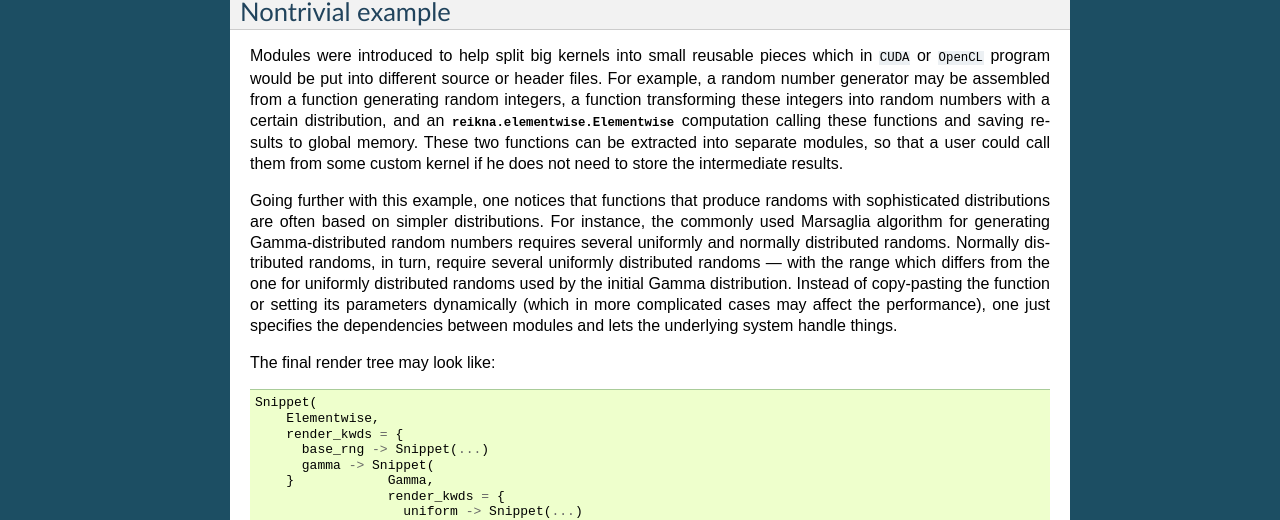
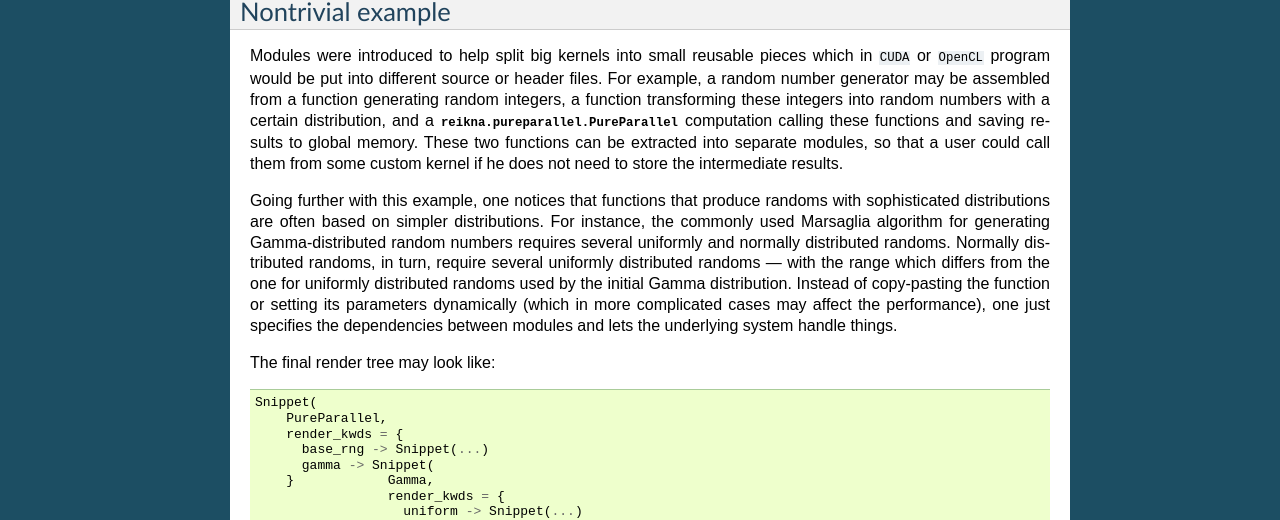
Before and after one commit to fjarri/reikna, a Sphinx documentation site: the page built from doc/source/tutorial-modules.rst, in a window 1280 px wide and 900 px high, scrolled down 3106 px. Shown: the part 213-733 px from the top of the window. Built offline with Sphinx 7.4.7, drawn with Linux system fonts in a browser that asks for light colours; some of the changed text lies outside the part shown.

Commit message:
Documentation changes
Doctests do not work yet

```diff
--- a/doc/source/api/computations.rst
+++ b/doc/source/api/computations.rst
@@ -2,10 +2,10 @@ Computations
 ============
 
 
-Elementwise computations
-------------------------
+Pure parallel computations
+--------------------------
 
-.. automodule:: reikna.elementwise
+.. automodule:: reikna.pureparallel
     :members:
 
 
--- a/doc/source/introduction.rst
+++ b/doc/source/introduction.rst
@@ -168,7 +168,7 @@ Transformations
 ===============
 
 Now imagine that you want to multiply complex matrices, but real and imaginary parts of your data are kept in separate arrays.
-You could create elementwise kernels that would join your data into arrays of complex values, but this would require additional storage and additional calls to GPU.
+You could create additional kernels that would join your data into arrays of complex values, but this would require additional storage and additional calls to GPU.
 Transformation API allows you to connect these transformations to the core computation --- matrix multiplication --- effectively adding the code into the main computation kernel and changing its signature.
 
 Let us change the previous example and connect transformations to it.
--- a/doc/source/tutorial-basic.rst
+++ b/doc/source/tutorial-basic.rst
@@ -35,7 +35,7 @@ The signature can change if a user connects transformations to some parameter vi
 
 All attached transformations form a tree with roots being the base parameters computation has right after creation, and leaves forming the user-visible signature, which the compiled :py:class:`~reikna.core.computation.ComputationCallable` will have.
 
-As an example, let us consider an elementwise computation object with one output, two inputs and a scalar parameter, which performs the calculation ``out = in1 + in2 + param``:
+As an example, let us consider a pure parallel computation object with one output, two inputs and a scalar parameter, which performs the calculation ``out = in1 + in2 + param``:
 
 .. testcode:: transformation_example
 
--- a/doc/source/tutorial-modules.rst
+++ b/doc/source/tutorial-modules.rst
@@ -13,7 +13,7 @@ Snippets
 ========
 
 Snippets are ``Mako`` template defs (essentially functions returning rendered text) with the associated dictionary of render keywords.
-Some computations which are parametrized by custom code (for example, :py:class:`~reikna.elementwise.Elementwise`) require this code to be provided in form of a snippet with a certain call signature.
+Some computations which are parametrized by custom code (for example, :py:class:`~reikna.pureparallel.PureParallel`) require this code to be provided in form of a snippet with a certain call signature.
 When a snippet is used in a template, the result is quite straightworward: its template function is called, rendering and returning its contents, just as a normal ``Mako`` def.
 
 Let us demonstrate it with a simple example.
@@ -203,7 +203,7 @@ Nontrivial example
 ==================
 
 Modules were introduced to help split big kernels into small reusable pieces which in ``CUDA`` or ``OpenCL`` program would be put into different source or header files.
-For example, a random number generator may be assembled from a function generating random integers, a function transforming these integers into random numbers with a certain distribution, and an :py:class:`reikna.elementwise.Elementwise` computation calling these functions and saving results to global memory.
+For example, a random number generator may be assembled from a function generating random integers, a function transforming these integers into random numbers with a certain distribution, and a :py:class:`reikna.pureparallel.PureParallel` computation calling these functions and saving results to global memory.
 These two functions can be extracted into separate modules, so that a user could call them from some custom kernel if he does not need to store the intermediate results.
 
 Going further with this example, one notices that functions that produce randoms with sophisticated distributions are often based on simpler distributions.
@@ -216,7 +216,7 @@ The final render tree may look like:
 ::
 
     Snippet(
-        Elementwise,
+        PureParallel,
         render_kwds = {
           base_rng -> Snippet(...)
           gamma -> Snippet(
```
Also changed, not shown: 1 other file.
